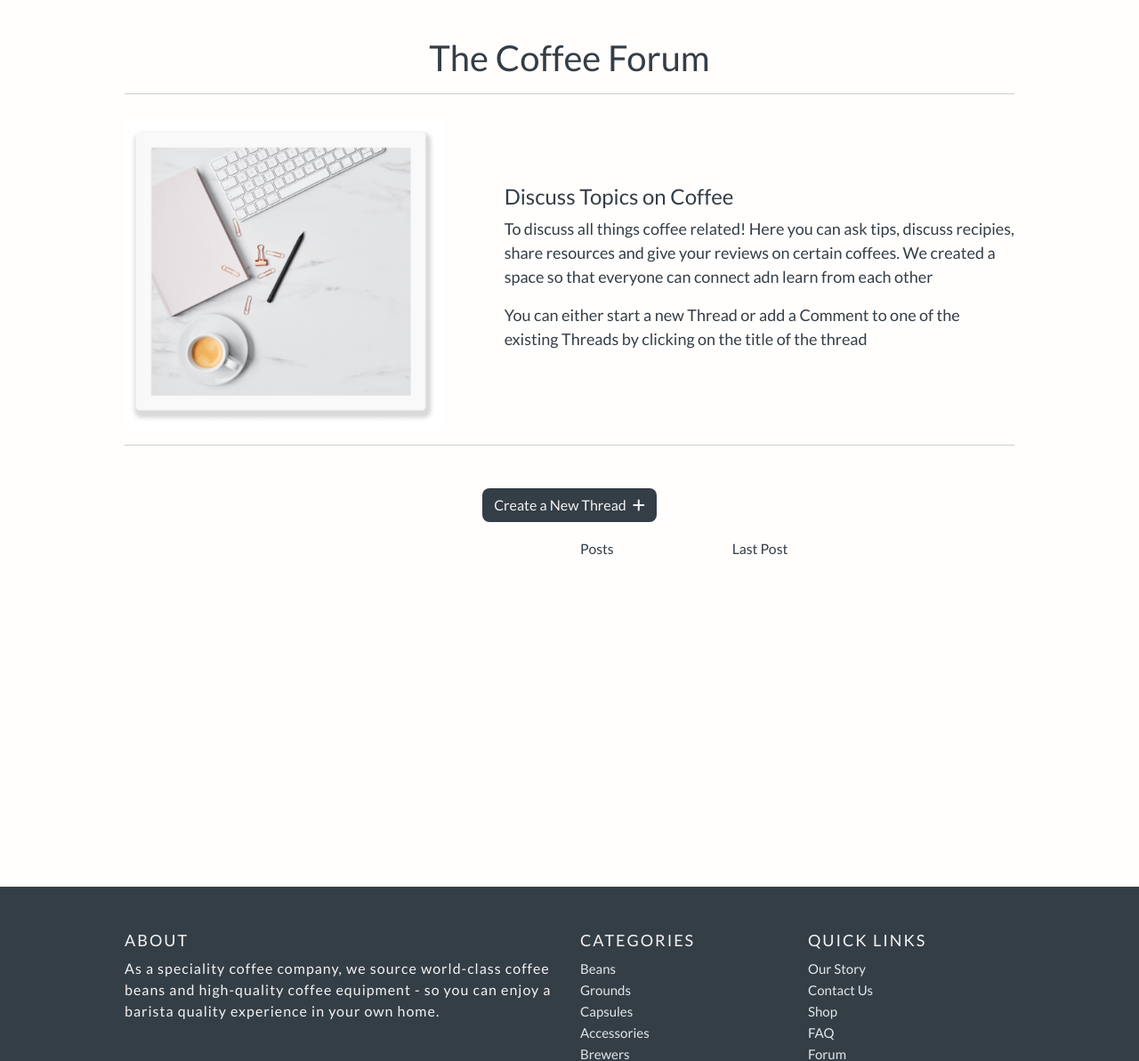
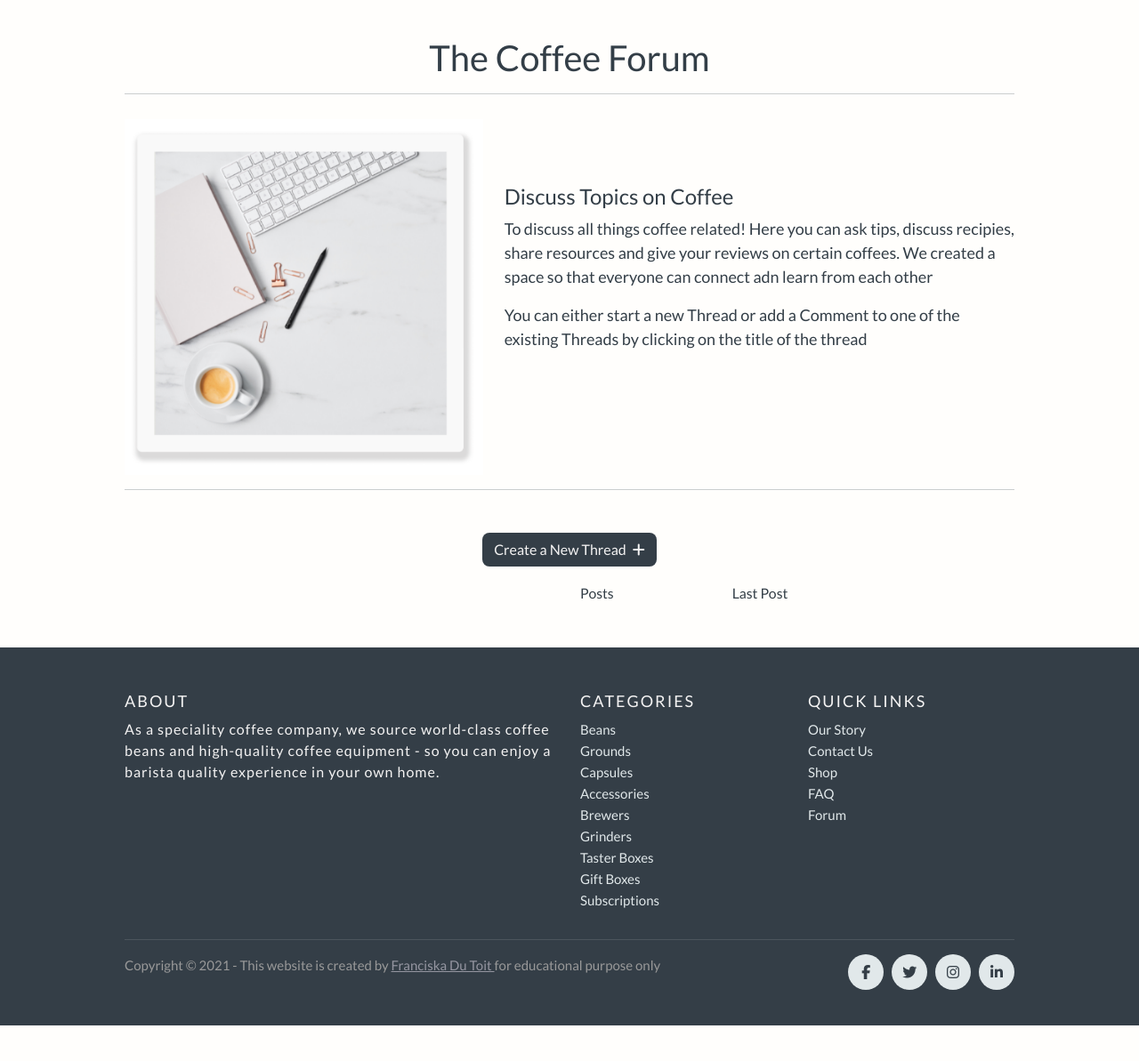
Before and after one commit to Code-Institute-Submissions/happybean, a Django app: page /forum/ in a window 1280 px wide. Shown: the part 139-1332 px from the top of the page at 89% size. After the commit the page ends 1292 px from the top, so only its background shows below. Run offline with Django 3.2, Linux system fonts and the light colour scheme; the visitor is signed in with stand-in values (Sample User, id 1); data that the repository does not hold is empty; some libraries are stand-ins or nearby versions.

Commit message:
Update styles on forum template

```diff
--- a/forum/templates/forum/forum.html
+++ b/forum/templates/forum/forum.html
@@ -29,7 +29,7 @@
 <section class="container">
     <div class="row">
         <div class="col-12 col-md-5">
-            <img src="{% static 'images/signup.png' %}" alt="Coffee, book, pen and keyboard on table" class="block-img" height="350">
+            <img src="{% static 'images/signup.png' %}" alt="Coffee, book, pen and keyboard on table" class="block-img" height="400">
         </div>
         <div class="col-12 col-md-7 mt-3">
             <h3 class="block">Discuss Topics on Coffee</h3>
@@ -41,7 +41,7 @@
 </section>
 
 <!--Thread section-->
-<main class="container mb-5 mt-5" style="height: 50vh;">
+<main class="container mb-5 mt-5">
     <div class="row">
         <!--Create Button-->
         <div class="col-12">
```
